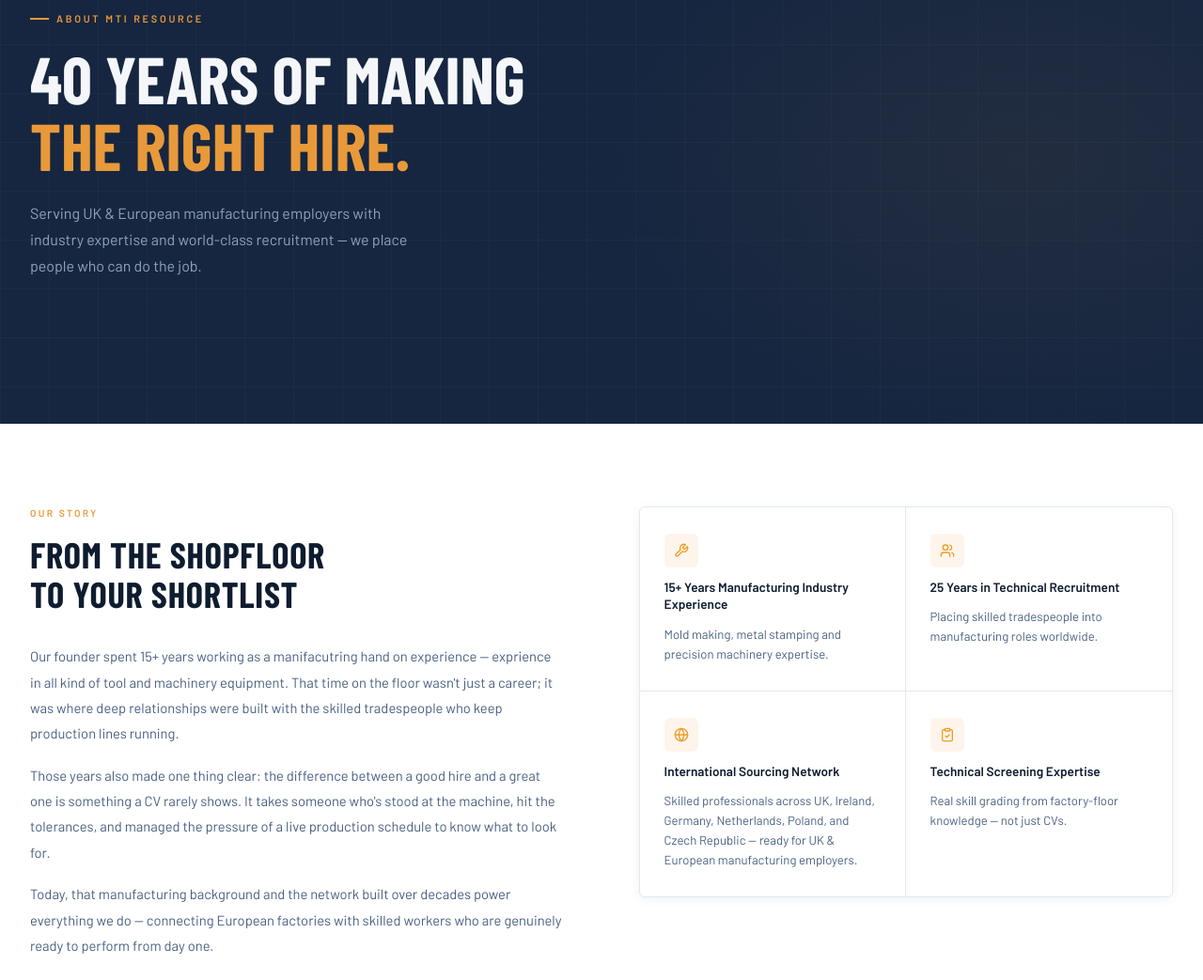
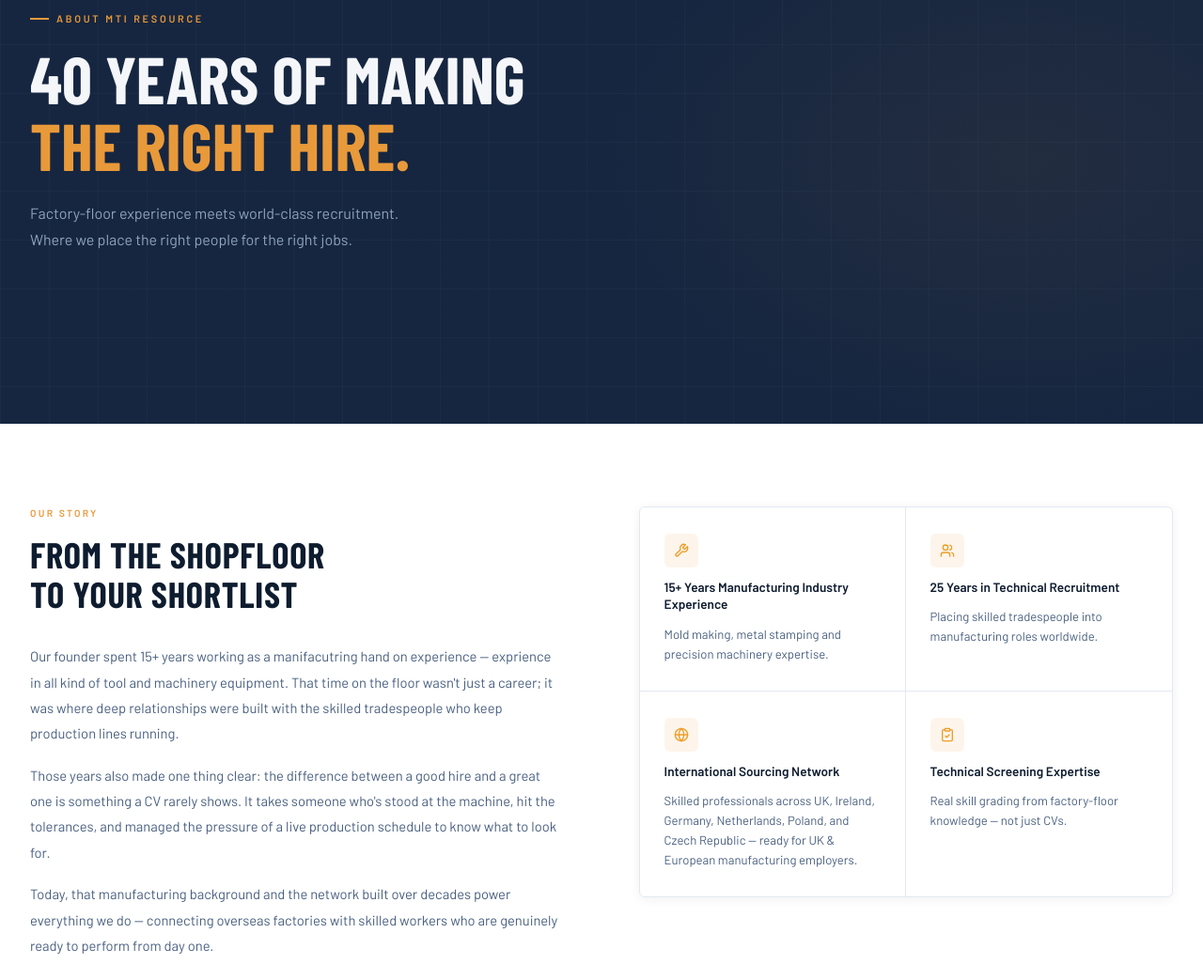
Before and after one commit to nacosking/IndustryForce, a plain HTML site: page html/About.html in a window 1280 px wide. Shown: the part 109-1152 px from the top of the page at 94% size. Drawn offline with nearby package versions, Linux system fonts and the light colour scheme; no server answers; a web font is replaced by a local one.

Commit message:
Update About

```diff
--- a/html/About.html
+++ b/html/About.html
@@ -28,7 +28,7 @@
                     40 Years of Making
                     <em>The Right Hire.</em>
                 </h1>
-                <p class="hero-sub">Serving UK & European manufacturing employers with industry expertise and world-class recruitment — we place people who can do the job.</p>
+                <p class="hero-sub">Factory-floor experience meets world-class recruitment. Where we place the right people for the right jobs.</p>
             </div>
         </div>
     </section>
@@ -43,7 +43,7 @@
                     <div class="story-body">
                     <p>Our founder spent 15+ years working as a manifacutring hand on experience — exprience in all kind of tool and machinery equipment. That time on the floor wasn't just a career; it was where deep relationships were built with the skilled tradespeople who keep production lines running.</p>
                     <p>Those years also made one thing clear: the difference between a good hire and a great one is something a CV rarely shows. It takes someone who's stood at the machine, hit the tolerances, and managed the pressure of a live production schedule to know what to look for.</p>
-                    <p>Today, that manufacturing background and the network built over decades power everything we do — connecting European factories with skilled workers who are genuinely ready to perform from day one.</p>
+                    <p>Today, that manufacturing background and the network built over decades power everything we do — connecting overseas factories with skilled workers who are genuinely ready to perform from day one.</p>
                     </div>
                 </div>
                 <div class="feature-box">
```
